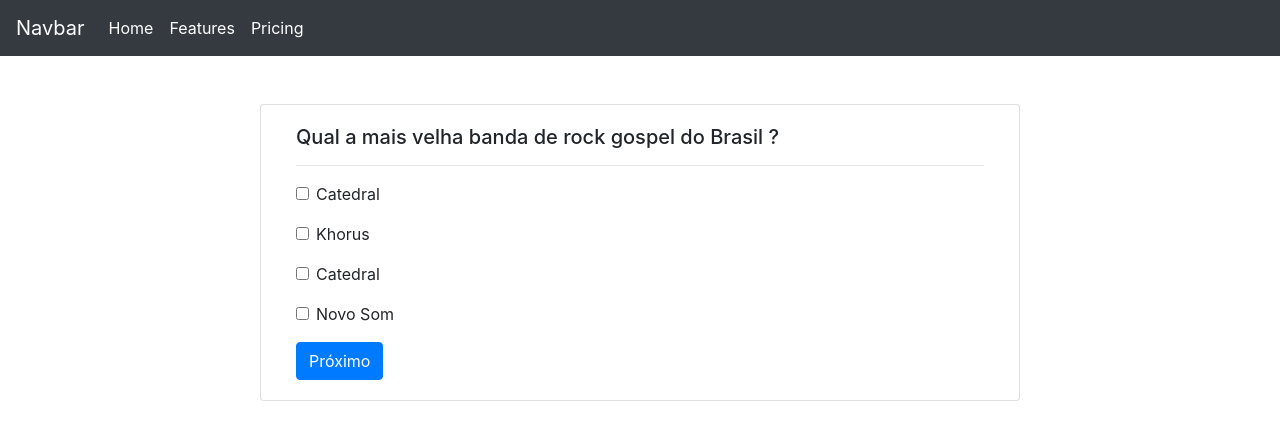
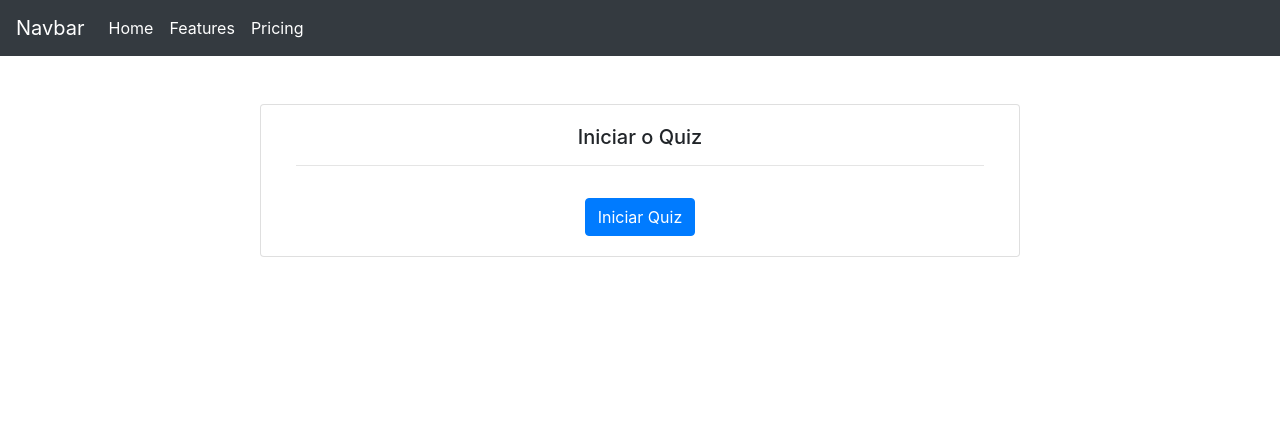
Before and after one commit to dautofreitas/QuizInAngular, an Angular app: page / in a window 1280 px wide. Shown: the top 440 px of the page. Built offline with nearby package versions, Linux system fonts and the light colour scheme.

Commit message:
Alteração de componente para comportamento em tela Inicial

```diff
--- a/src/app/app.component.html
+++ b/src/app/app.component.html
@@ -39,12 +39,17 @@
 
   <div class="container mt-5">
     <div class="row justify-content-md-center">
-      <div class="card  col-sm-8">
+      <div class="card  col-sm-8" [ngClass]="{'text-center': telaInicial}">
 
         <div class="card-body">
+          <h5 *ngIf="telaInicial else pergunta" class="card-title ">Iniciar o Quiz</h5>
+
+          <ng-template #pergunta>
             <h5 class="card-title ">Qual a mais velha banda de rock gospel do Brasil ?</h5>
+          </ng-template>
+
           <hr>
-
+          <div *ngIf="!telaInicial">
             <div class="form-check mt-3">
               <input class="form-check-input" type="checkbox" value="" id="respota1">
               <label class="form-check-label" for="respota1">
@@ -72,7 +77,16 @@
                 Novo Som
               </label>
             </div>
-          <a href="#" class="btn btn-primary mt-3">Próximo</a>
+          </div>
+
+          <a *ngIf="telaInicial else proximo" href="#" class="btn btn-primary  mt-3">Iniciar Quiz</a>
+
+
+          <ng-template #proximo>
+            <a href="#" class="btn btn-primary  mt-3">Próximo</a>
+          </ng-template>
+
+
         </div>
 
       </div>
--- a/src/app/app.component.ts
+++ b/src/app/app.component.ts
@@ -1,9 +1,16 @@
-import { Component } from '@angular/core';
+import { Component, OnInit } from '@angular/core';
 
 @Component({
   selector: 'app-root',
   templateUrl:'app.component.html'
 })
-export class AppComponent {
+export class AppComponent implements OnInit {
+
   title = 'QuizInAngular';
+  telaInicial:boolean = false;
+
+  ngOnInit(): void {
+    this.telaInicial = true;
+  }
+
 }
```
Lines whose indentation alone changed are shown as unchanged.
